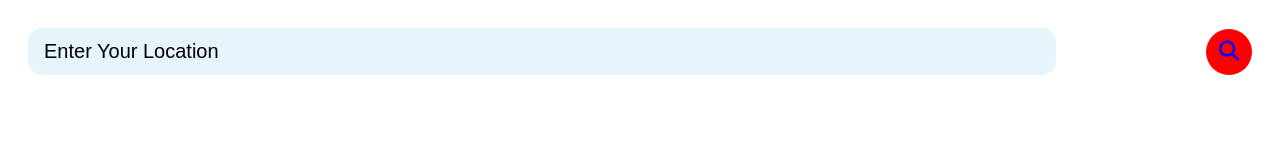
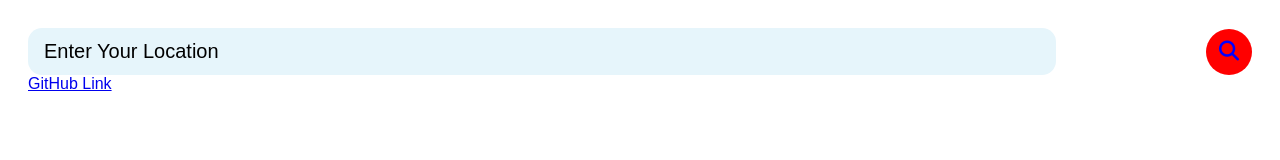
Before and after one commit to Amit-7860/Weather, a plain HTML site: page index.html in a window 1280 px wide. Drawn offline with Linux system fonts and the light colour scheme.

Commit message:
Update index.html

```diff
--- a/index.html
+++ b/index.html
@@ -51,7 +51,7 @@
             </div>
         </div>
 
-
+        <a href="https://github.com/Amit-7860/Weather">GitHub Link</a>
 
     </div>
 
```
